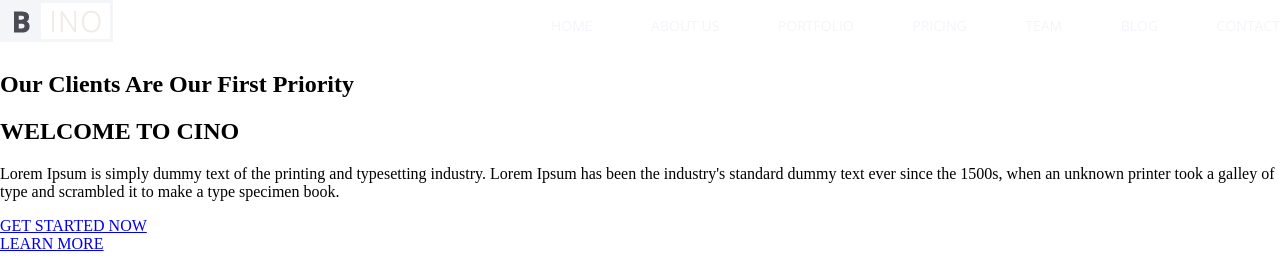
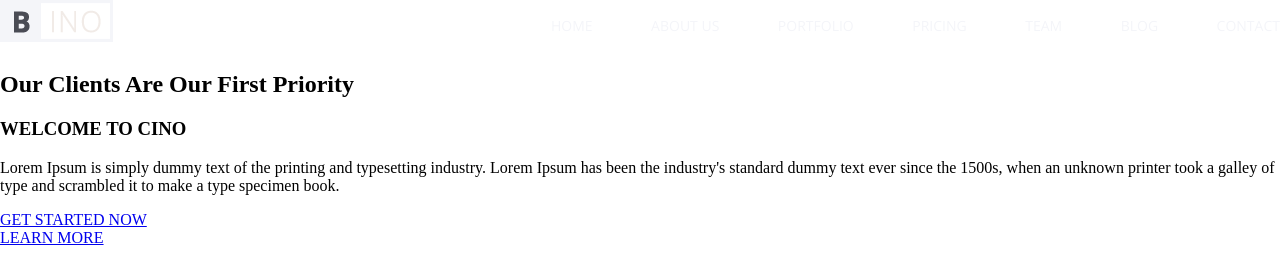
Before and after one commit to aleksandra-lisek/myTest, a plain HTML site: page index.html in a window 1280 px wide. Shown: the top 273 px of the page. Drawn offline with nearby package versions, Linux system fonts and the light colour scheme.

Commit message:
first element of slider

```diff
--- a/index.html
+++ b/index.html
@@ -28,13 +28,15 @@
                             </ul>
                         </nav>
                     </header>
-                <h2>Our Clients Are Our First Priority</h2>
-                <h1>WELCOME TO CINO</h1>
-                <p>Lorem Ipsum is simply dummy text of the printing and typesetting industry. Lorem Ipsum has been the industry's standard dummy text ever since the 1500s, when an unknown printer took a galley of type and scrambled it to make a type specimen book.</p>
-                <div>
-                    <div><a href="#">GET STARTED NOW</a></div>
-                    <div><a href="#">LEARN MORE</a></div>
-                </div>
+                <section class="sec1__content">
+                        <h2 class="sec1__subheadline">Our Clients Are Our First Priority</h2>
+                        <h1 class="sec1__headline">WELCOME TO CINO</h1>
+                        <p class="sec1__paragraph">Lorem Ipsum is simply dummy text of the printing and typesetting industry. Lorem Ipsum has been the industry's standard dummy text ever since the 1500s, when an unknown printer took a galley of type and scrambled it to make a type specimen book.</p>
+                        <div class="btn__box">
+                            <div class="btn btn__important"><a href="#">GET STARTED NOW</a></div>
+                            <div class="btn"><a href="#">LEARN MORE</a></div>
+                        </div>
+                </section>
         </div>
     </section>
     <section class="sec2">
```
